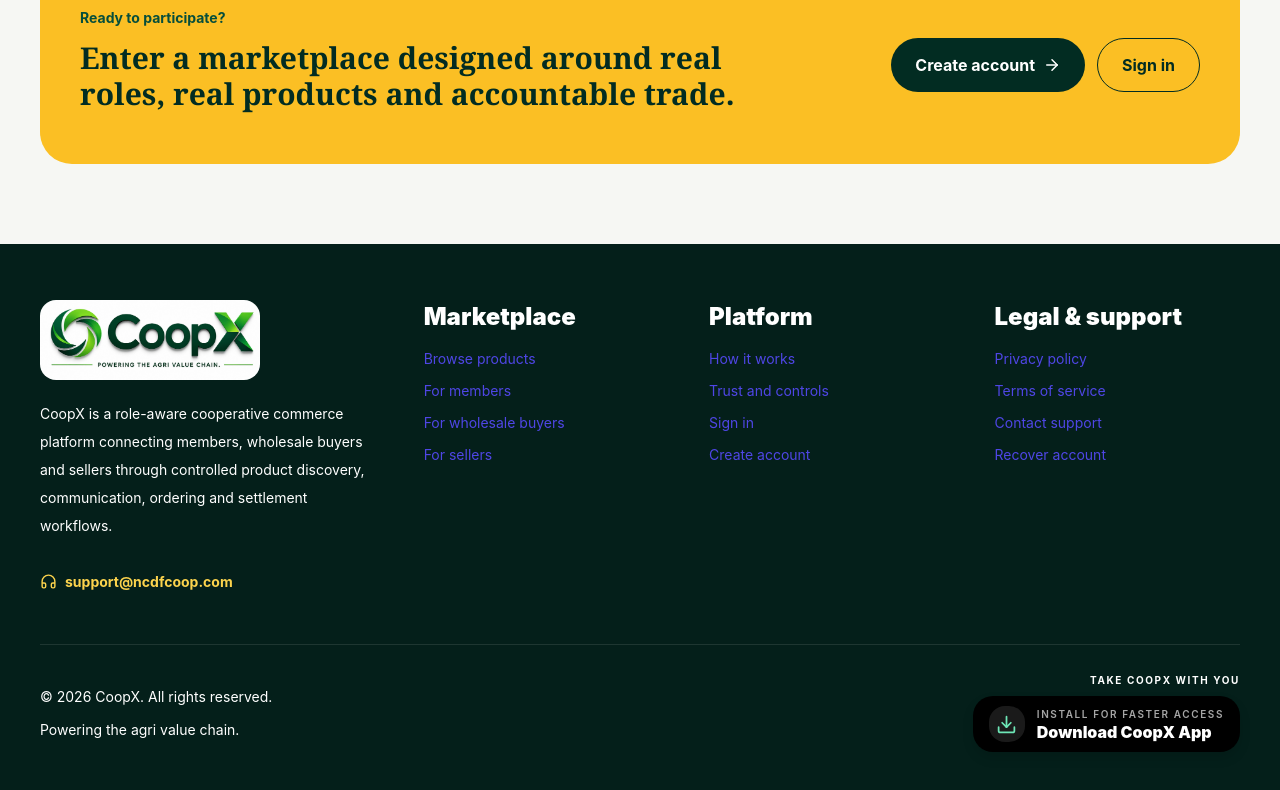
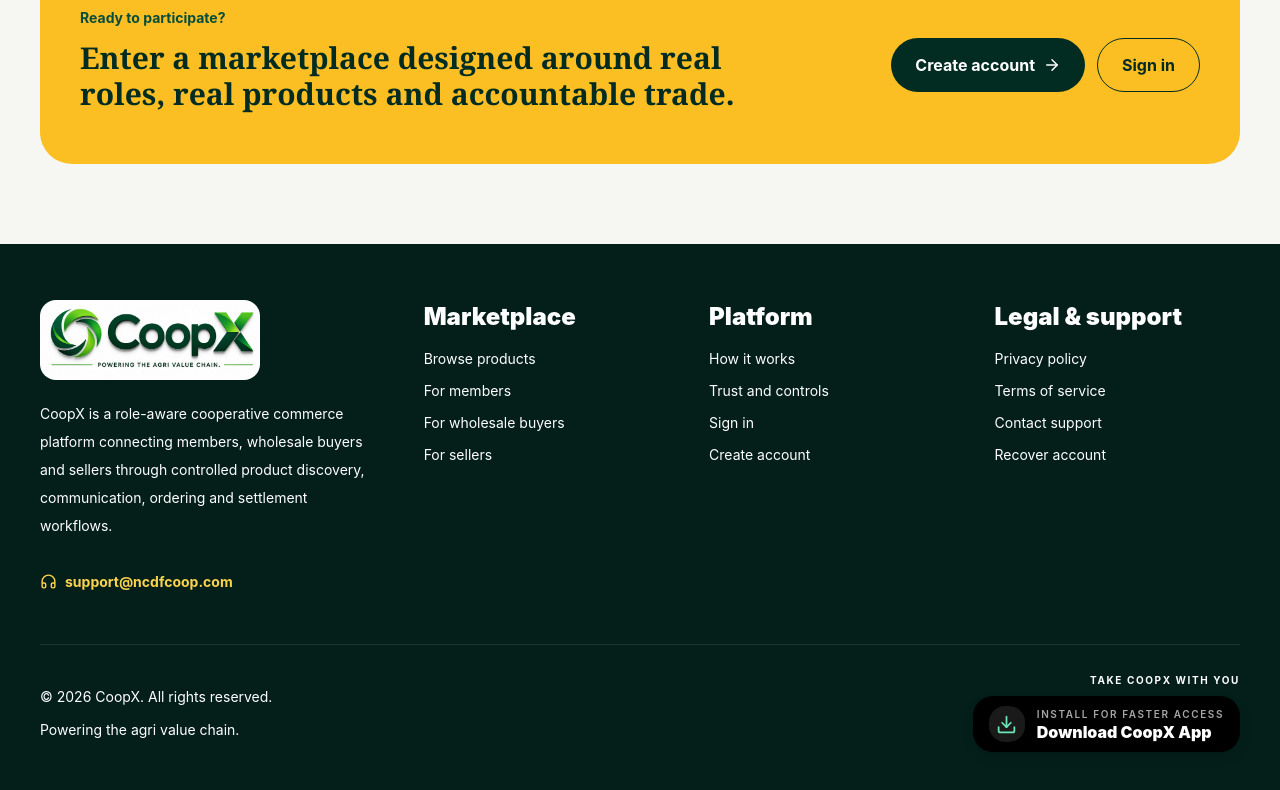
Before and after one commit to Ukwun/NCDFCOOP_web, a Next.js app: page /welcome in a window 1280 px wide. Shown: the part 3929-4719 px from the top of the page. Built offline with nearby package versions, Linux system fonts and the light colour scheme; no server answers; the database is empty.

Commit message:
fix: enforce readable homepage footer links

```diff
--- a/components/WelcomeScreen.tsx
+++ b/components/WelcomeScreen.tsx
@@ -393,9 +393,9 @@
               <p className="mt-5 max-w-md text-sm leading-7 text-white">CoopX is a role-aware cooperative commerce platform connecting members, wholesale buyers and sellers through controlled product discovery, communication, ordering and settlement workflows.</p>
               <a href="mailto:support@ncdfcoop.com" className="mt-5 inline-flex items-center gap-2 text-sm font-bold text-amber-300 hover:text-amber-200"><Headphones size={17} /> support@ncdfcoop.com</a>
             </div>
-            <div><h3 className="font-black text-white">Marketplace</h3><div className="mt-4 grid gap-3 text-sm text-white"><a href="#marketplace" className="hover:text-amber-200">Browse products</a><a href="#for-everyone" className="hover:text-amber-200">For members</a><a href="#for-everyone" className="hover:text-amber-200">For wholesale buyers</a><a href="#for-everyone" className="hover:text-amber-200">For sellers</a></div></div>
-            <div><h3 className="font-black text-white">Platform</h3><div className="mt-4 grid gap-3 text-sm text-white"><a href="#how-it-works" className="hover:text-amber-200">How it works</a><a href="#trust" className="hover:text-amber-200">Trust and controls</a><Link href="/signin" className="hover:text-amber-200">Sign in</Link><Link href="/signup" className="hover:text-amber-200">Create account</Link></div></div>
-            <div><h3 className="font-black text-white">Legal & support</h3><div className="mt-4 grid gap-3 text-sm text-white"><Link href="/privacy" className="hover:text-amber-200">Privacy policy</Link><Link href="/terms" className="hover:text-amber-200">Terms of service</Link><a href="mailto:support@ncdfcoop.com" className="hover:text-amber-200">Contact support</a><Link href="/forgot-password" className="hover:text-amber-200">Recover account</Link></div></div>
+            <div><h3 className="font-black !text-white">Marketplace</h3><div className="mt-4 grid gap-3 text-sm"><a href="#marketplace" className="!text-white hover:!text-amber-200">Browse products</a><a href="#for-everyone" className="!text-white hover:!text-amber-200">For members</a><a href="#for-everyone" className="!text-white hover:!text-amber-200">For wholesale buyers</a><a href="#for-everyone" className="!text-white hover:!text-amber-200">For sellers</a></div></div>
+            <div><h3 className="font-black !text-white">Platform</h3><div className="mt-4 grid gap-3 text-sm"><a href="#how-it-works" className="!text-white hover:!text-amber-200">How it works</a><a href="#trust" className="!text-white hover:!text-amber-200">Trust and controls</a><Link href="/signin" className="!text-white hover:!text-amber-200">Sign in</Link><Link href="/signup" className="!text-white hover:!text-amber-200">Create account</Link></div></div>
+            <div><h3 className="font-black !text-white">Legal & support</h3><div className="mt-4 grid gap-3 text-sm"><Link href="/privacy" className="!text-white hover:!text-amber-200">Privacy policy</Link><Link href="/terms" className="!text-white hover:!text-amber-200">Terms of service</Link><a href="mailto:support@ncdfcoop.com" className="!text-white hover:!text-amber-200">Contact support</a><Link href="/forgot-password" className="!text-white hover:!text-amber-200">Recover account</Link></div></div>
           </div>
           <div className="mt-12 flex flex-col gap-6 border-t border-white/10 pt-7 sm:flex-row sm:items-end sm:justify-between">
             <div className="text-xs text-white"><p>© {new Date().getFullYear()} CoopX. All rights reserved.</p><p className="mt-2">Powering the agri value chain.</p></div>
```
